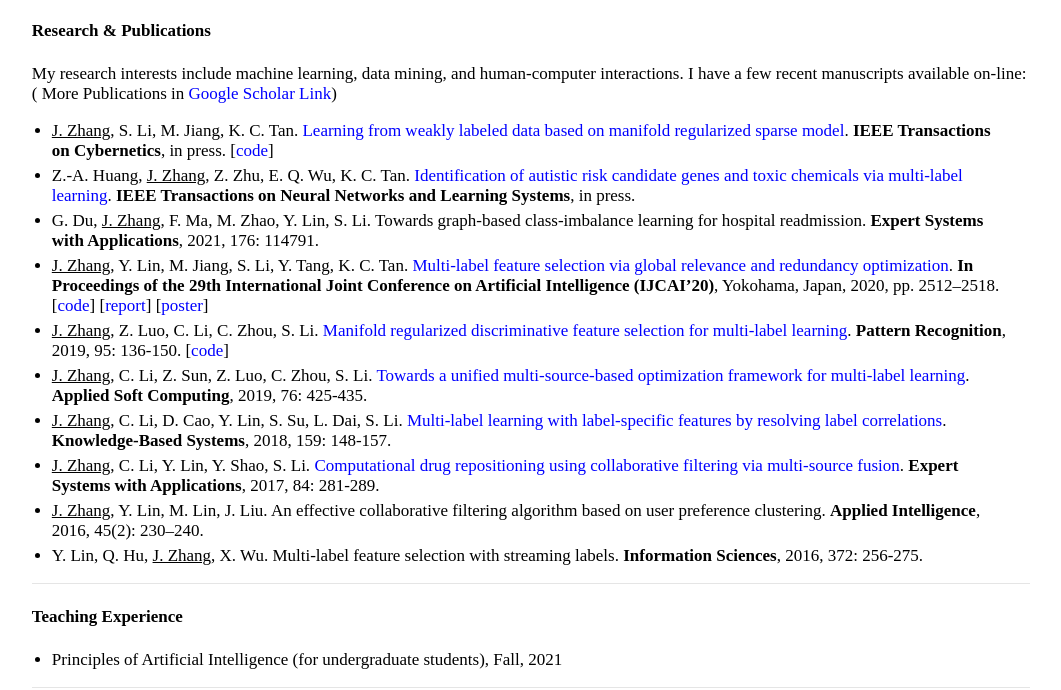
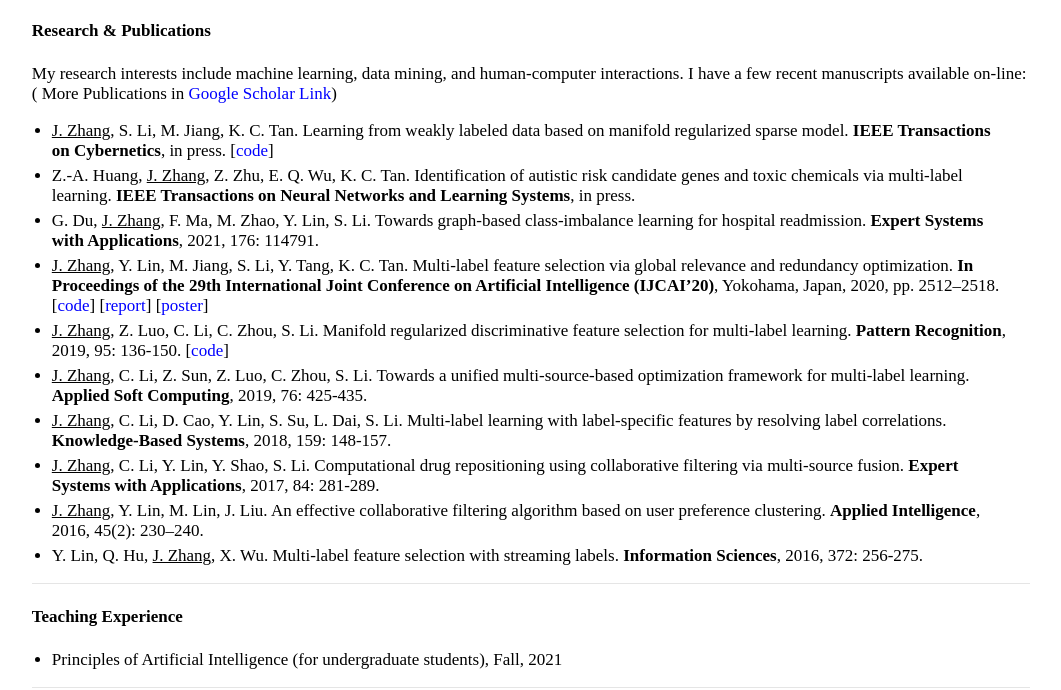
Before and after one commit to jiazhang-ml/jiazhang-ml.github.io, a Jekyll site: the page built from index.md, in a window 1280 px wide, cut to the strip 262-952 px from the top of the page. Shown: the whole strip, without its empty margins (109-1170 px from the left). Built offline with Jekyll 4.4.1, drawn with Linux system fonts in a browser that asks for light colours; part of the change alters nothing that is shown.

```diff
--- a/index.md
+++ b/index.md
@@ -5,7 +5,7 @@ layout: default
 
 <img class="profile-picture" src="222.jpg">
 
-**Short Biography:** I am now a lecturer at the [College of Information Science and Technology](http://xxxy2016.jnu.edu.cn/), [Jinan University](https://www.jnu.edu.cn/).
+**Short Biography:** I am now a lecturer at the [College of Information Science and Technology](https://xxxy.jnu.edu.cn/main.htm), [Jinan University](https://www.jnu.edu.cn/).
 
  I received the Ph.D. degree from the School of Informatics, Xiamen University, Xiamen, China, in 2020, supervised by Prof. Shaozi Li. I was a visiting scholar at City University of Hong Kong, supervised by Kay Chen Tan.
 
@@ -17,14 +17,14 @@ layout: default
 
 My research interests include machine learning, data mining, and human-computer interactions. I have a few recent manuscripts available on-line: ( More Publications in [Google Scholar Link](https://scholar.google.com/citations?user=yBaTk-gAAAAJ&hl=en))
 
-* <u>J. Zhang</u>, S. Li, M. Jiang, K. C. Tan. [Learning from weakly labeled data based on manifold regularized sparse model](09185009.pdf). **IEEE Transactions on Cybernetics**, in press. [[code](MSWL-master.zip)]
-* Z.-A. Huang, <u>J. Zhang</u>, Z. Zhu, E. Q. Wu, K. C. Tan. [Identification of autistic risk candidate genes and toxic chemicals via multi-label learning](09177287.pdf). **IEEE Transactions on Neural Networks and Learning Systems**, in press.
+* <u>J. Zhang</u>, S. Li, M. Jiang, K. C. Tan. Learning from weakly labeled data based on manifold regularized sparse model. **IEEE Transactions on Cybernetics**, in press. [[code](MSWL-master.zip)]
+* Z.-A. Huang, <u>J. Zhang</u>, Z. Zhu, E. Q. Wu, K. C. Tan. Identification of autistic risk candidate genes and toxic chemicals via multi-label learning. **IEEE Transactions on Neural Networks and Learning Systems**, in press.
 * G. Du, <u>J. Zhang</u>, F. Ma, M. Zhao, Y. Lin, S. Li. Towards graph-based class-imbalance learning for hospital readmission. **Expert Systems with Applications**, 2021, 176: 114791.
-* <u>J. Zhang</u>, Y. Lin, M. Jiang, S. Li, Y. Tang, K. C. Tan. [Multi-label feature selection via global relevance and redundancy optimization](0348.pdf). **In Proceedings of the 29th International Joint Conference on Artificial Intelligence (IJCAI’20)**, Yokohama, Japan, 2020, pp. 2512–2518. [[code](GRRO-master.zip)] [[report](v15.pptx)] [[poster](poster.pdf)]
-* <u>J. Zhang</u>, Z. Luo, C. Li, C. Zhou, S. Li. [Manifold regularized discriminative feature selection for multi-label learning](1-s2.0-S0031320319302341-main.pdf). **Pattern Recognition**, 2019, 95: 136-150. [[code](MDFS-master.zip)]
-* <u>J. Zhang</u>, C. Li, Z. Sun, Z. Luo, C. Zhou, S. Li. [Towards a unified multi-source-based optimization framework for multi-label learning](1-s2.0-S1568494618307051-main.pdf). **Applied Soft Computing**, 2019, 76: 425-435.
-* <u>J. Zhang</u>, C. Li, D. Cao, Y. Lin, S. Su, L. Dai, S. Li. [Multi-label learning with label-specific features by resolving label correlations](1-s2.0-S0950705118303472-main.pdf). **Knowledge-Based Systems**, 2018, 159: 148-157.
-* <u>J. Zhang</u>, C. Li, Y. Lin, Y. Shao, S. Li. [Computational drug repositioning using collaborative filtering via multi-source fusion](1-s2.0-S0957417417303202-main.pdf). **Expert Systems with Applications**, 2017, 84: 281-289.
+* <u>J. Zhang</u>, Y. Lin, M. Jiang, S. Li, Y. Tang, K. C. Tan. Multi-label feature selection via global relevance and redundancy optimization. **In Proceedings of the 29th International Joint Conference on Artificial Intelligence (IJCAI’20)**, Yokohama, Japan, 2020, pp. 2512–2518. [[code](GRRO-master.zip)] [[report](v15.pptx)] [[poster](poster.pdf)]
+* <u>J. Zhang</u>, Z. Luo, C. Li, C. Zhou, S. Li. Manifold regularized discriminative feature selection for multi-label learning. **Pattern Recognition**, 2019, 95: 136-150. [[code](MDFS-master.zip)]
+* <u>J. Zhang</u>, C. Li, Z. Sun, Z. Luo, C. Zhou, S. Li. Towards a unified multi-source-based optimization framework for multi-label learning. **Applied Soft Computing**, 2019, 76: 425-435.
+* <u>J. Zhang</u>, C. Li, D. Cao, Y. Lin, S. Su, L. Dai, S. Li. Multi-label learning with label-specific features by resolving label correlations. **Knowledge-Based Systems**, 2018, 159: 148-157.
+* <u>J. Zhang</u>, C. Li, Y. Lin, Y. Shao, S. Li. Computational drug repositioning using collaborative filtering via multi-source fusion. **Expert Systems with Applications**, 2017, 84: 281-289.
 * <u>J. Zhang</u>, Y. Lin, M. Lin, J. Liu. An effective collaborative filtering algorithm based on user preference clustering. **Applied Intelligence**, 2016, 45(2): 230--240.
 * Y. Lin, Q. Hu, <u>J. Zhang</u>, X. Wu. Multi-label feature selection with streaming labels. **Information Sciences**, 2016, 372: 256-275.
 
```
